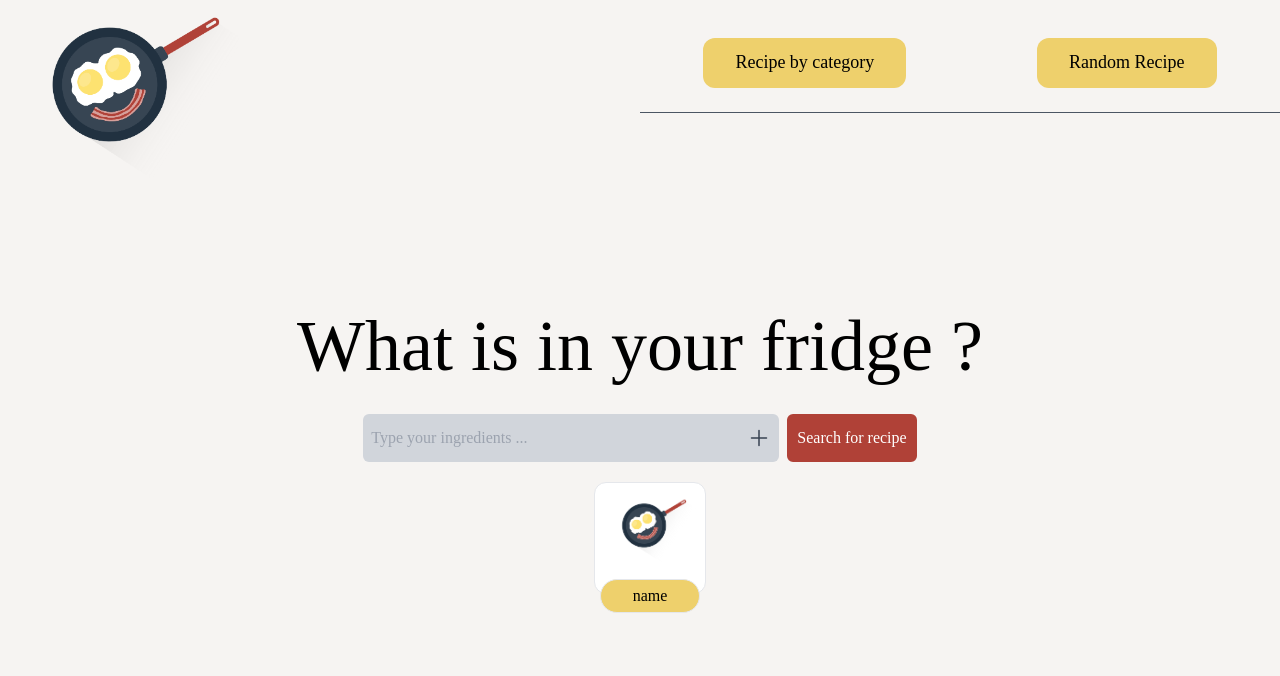
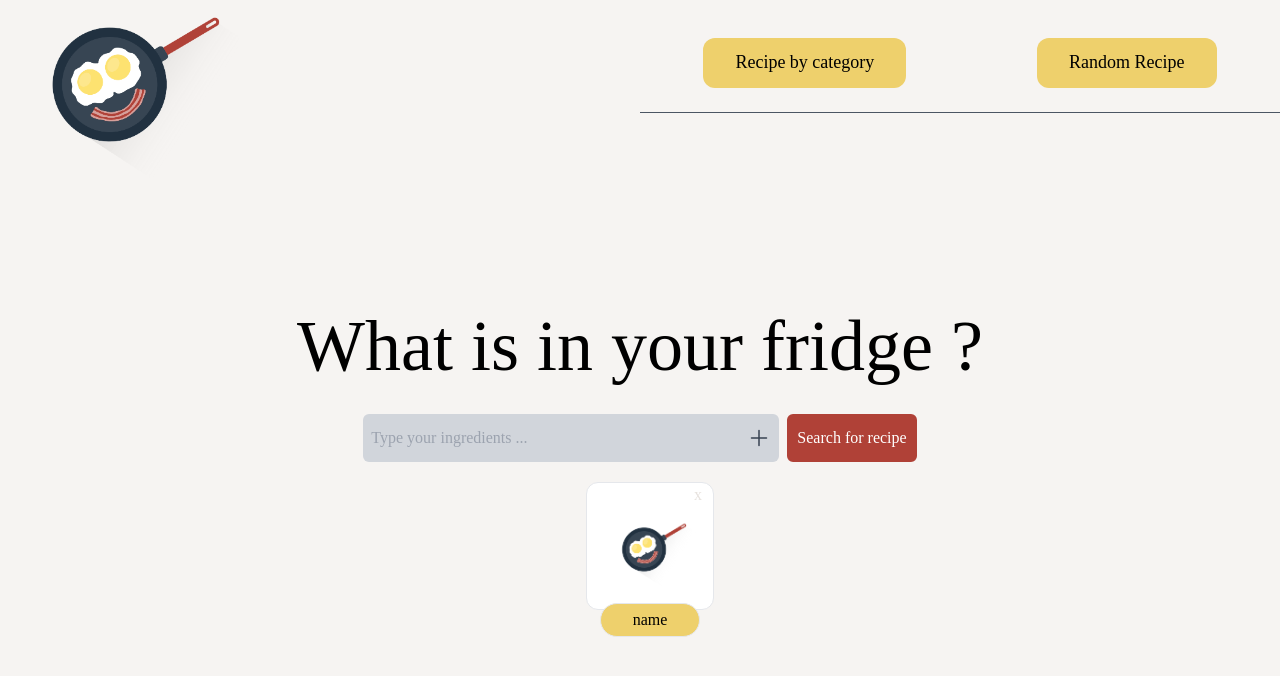
Before and after one commit to egidehirwa/iCook-frontend, a Next.js app: page / in a window 1280 px wide. Shown: the top 676 px of the page. Built offline with nearby package versions, Linux system fonts and the light colour scheme.

Commit message:
add a x in ingredientCard

```diff
--- a/src/app/page.jsx
+++ b/src/app/page.jsx
@@ -28,7 +28,7 @@ export default function Home() {
     <main className="justify-center flex flex-col h-screen ">
       <div className=" text-center bg-red-100 h-3/5 flex flex-col ">
         <div className="pb-8">
-          <h1 className=" text-7xl">What is in your fridge ?</h1>
+          <h1 className="font-satisfy text-7xl">What is in your fridge ?</h1>
         </div>
         <div className="flex justify-center ">
           <SearchBar/>
--- a/src/components/ingredient.jsx
+++ b/src/components/ingredient.jsx
@@ -4,7 +4,8 @@ import logo from "/src/public/icook-logo.png"
 const Ingredient = ()=>{
  return(
     <div name='ingredients container'className=" pt-5 flex justify-center">
-       <div name= 'ingredientCard' className="flex flex-col h-28 w-28 bg-white border rounded-xl ml-5 items-center">
+       <div name= 'ingredientCard' className="flex flex-col h-32 w-32 bg-white border rounded-xl ml-5 items-center">
+        <button className="text-grey ml-24 ">x</button>
        <Image src={logo} alt="random pic" className="h-24 w-24"/>
        <h3 className="p-1 bg-yellow border rounded-3xl pl-8 pr-8">name</h3>
        </div>
```
